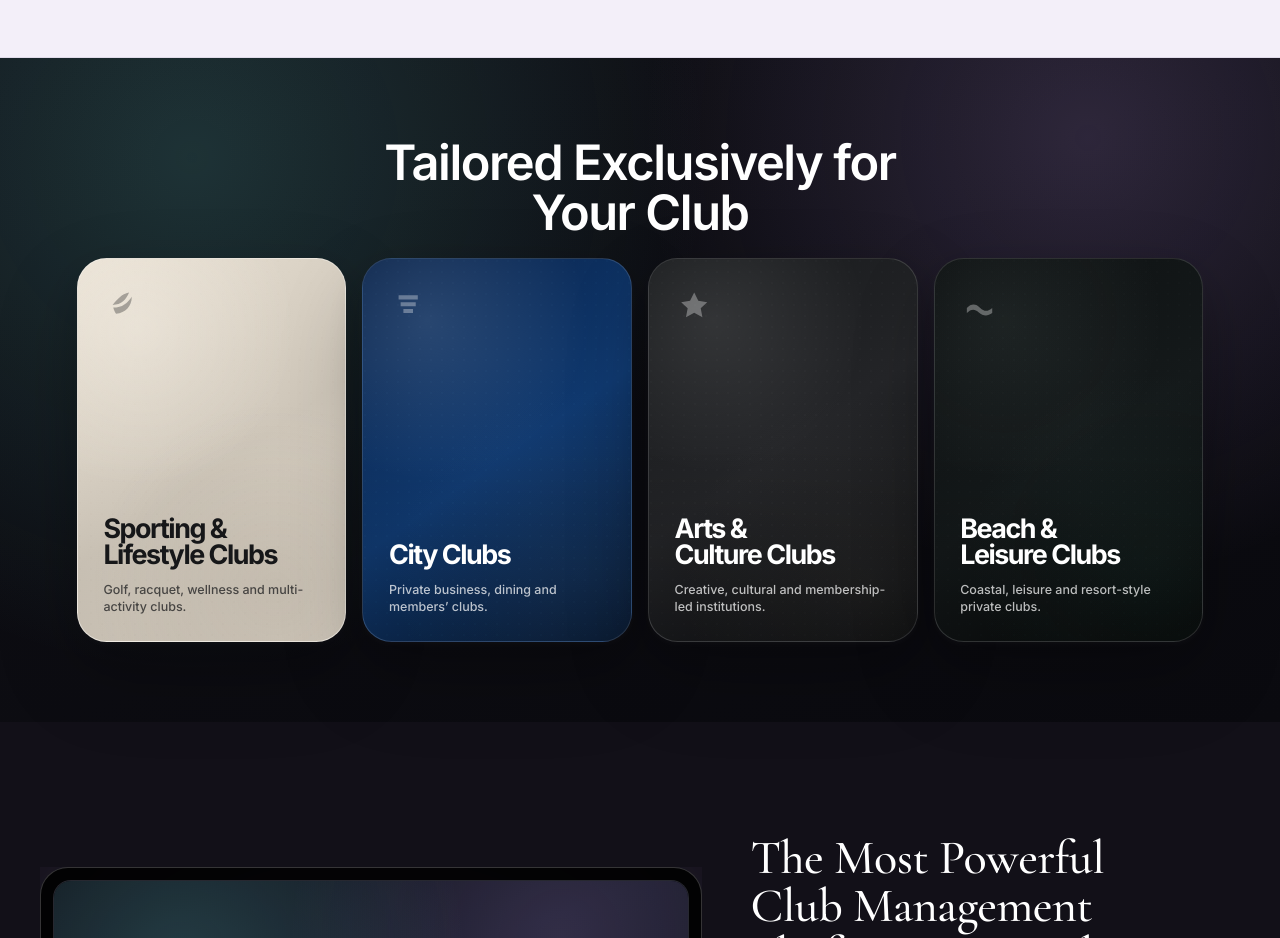
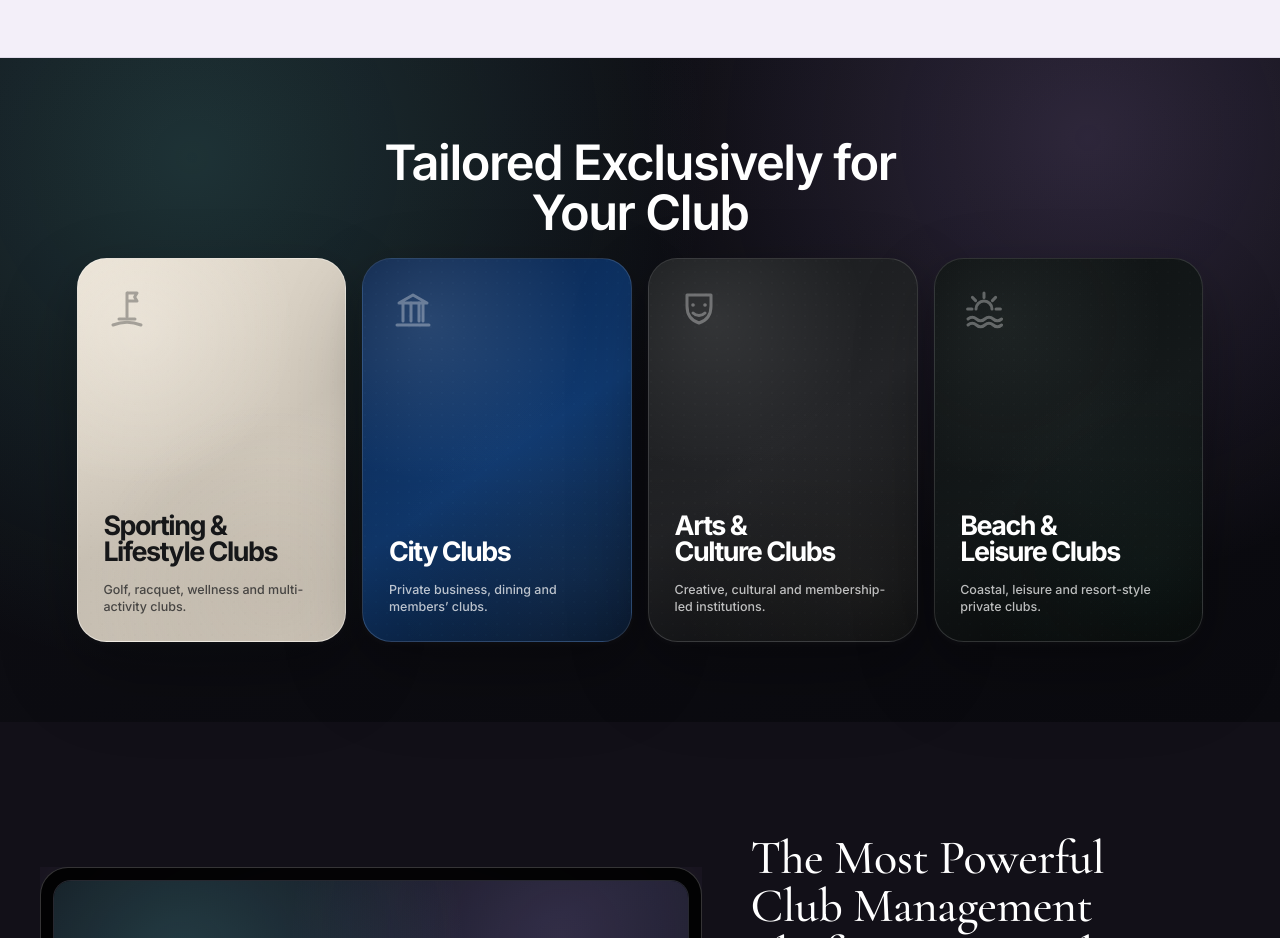
Before and after one commit to GaryPrivana/privana-website, a Next.js app: page / in a window 1280 px wide. Shown: the part 2420-3358 px from the top of the page. Built offline with nearby package versions, Linux system fonts and the light colour scheme.

Commit message:
Refine club expanding cards

```diff
--- a/app/globals.css
+++ b/app/globals.css
@@ -77,7 +77,8 @@ body {
 
 .club-expanding-composition {
   display: grid;
-  width: min(100%, 86rem);
+  width: 100%;
+  max-width: min(88vw, 86rem);
   margin-inline: auto;
   gap: 1rem;
 }
@@ -96,10 +97,12 @@ body {
   appearance: none;
   cursor: pointer;
   isolation: isolate;
-  box-shadow: 0 34px 86px rgba(0, 0, 0, 0.2),
+  box-shadow:
+    0 34px 86px rgba(0, 0, 0, 0.2),
     0 14px 42px rgba(0, 0, 0, 0.14),
     0 2px 10px rgba(255, 255, 255, 0.04);
-  transition: flex-basis 600ms cubic-bezier(0.2, 0.72, 0.2, 1),
+  transition:
+    flex-basis 600ms cubic-bezier(0.2, 0.72, 0.2, 1),
     filter 600ms cubic-bezier(0.2, 0.72, 0.2, 1),
     box-shadow 600ms cubic-bezier(0.2, 0.72, 0.2, 1);
   -webkit-tap-highlight-color: transparent;
@@ -131,7 +134,12 @@ body {
 
 .club-card-readability-gradient {
   opacity: 0;
-  background: linear-gradient(180deg, rgba(0, 0, 0, 0.08) 0%, rgba(0, 0, 0, 0.34) 48%, rgba(0, 0, 0, 0.78) 100%);
+  background: linear-gradient(
+    180deg,
+    rgba(0, 0, 0, 0.08) 0%,
+    rgba(0, 0, 0, 0.34) 48%,
+    rgba(0, 0, 0, 0.78) 100%
+  );
   transition: opacity 560ms cubic-bezier(0.2, 0.72, 0.2, 1);
 }
 
@@ -142,7 +150,11 @@ body {
 .club-card-noise {
   z-index: -1;
   opacity: 0.045;
-  background-image: radial-gradient(circle at 20% 20%, currentColor 0 1px, transparent 1px);
+  background-image: radial-gradient(
+    circle at 20% 20%,
+    currentColor 0 1px,
+    transparent 1px
+  );
   background-size: 11px 11px;
   mix-blend-mode: soft-light;
 }
@@ -154,18 +166,19 @@ body {
   width: 100%;
   flex-direction: column;
   justify-content: space-between;
-  gap: 2rem;
+  gap: clamp(2rem, 5vw, 4.25rem);
 }
 
 .club-card-mark {
-  width: clamp(2.1rem, 3vw, 3.1rem);
-  height: clamp(2.1rem, 3vw, 3.1rem);
+  width: clamp(2.7rem, 3.75vw, 3.9rem);
+  height: clamp(2.7rem, 3.75vw, 3.9rem);
   opacity: 0.32;
 }
 
 .club-card-text {
   display: grid;
-  gap: 0.85rem;
+  margin-top: auto;
+  gap: clamp(1.05rem, 1.2vw, 1.35rem);
 }
 
 .club-card-title {
@@ -194,8 +207,17 @@ body {
 }
 
 .club-card-tone-stone .club-card-glow {
-  background: radial-gradient(circle at 22% 18%, rgba(255, 250, 241, 0.3), transparent 42%),
-    radial-gradient(circle at 74% 86%, rgba(101, 93, 82, 0.115), transparent 48%),
+  background:
+    radial-gradient(
+      circle at 22% 18%,
+      rgba(255, 250, 241, 0.3),
+      transparent 42%
+    ),
+    radial-gradient(
+      circle at 74% 86%,
+      rgba(101, 93, 82, 0.115),
+      transparent 48%
+    ),
     linear-gradient(180deg, transparent 52%, rgba(31, 27, 23, 0.08));
 }
 
@@ -205,8 +227,17 @@ body {
 }
 
 .club-card-tone-blue .club-card-glow {
-  background: radial-gradient(circle at 24% 16%, rgba(190, 214, 244, 0.16), transparent 42%),
-    radial-gradient(circle at 80% 82%, rgba(57, 93, 136, 0.16), transparent 48%),
+  background:
+    radial-gradient(
+      circle at 24% 16%,
+      rgba(190, 214, 244, 0.16),
+      transparent 42%
+    ),
+    radial-gradient(
+      circle at 80% 82%,
+      rgba(57, 93, 136, 0.16),
+      transparent 48%
+    ),
     linear-gradient(180deg, transparent 50%, rgba(0, 0, 0, 0.16));
 }
 
@@ -216,8 +247,17 @@ body {
 }
 
 .club-card-tone-charcoal .club-card-glow {
-  background: radial-gradient(circle at 24% 16%, rgba(255, 255, 255, 0.1), transparent 40%),
-    radial-gradient(circle at 82% 84%, rgba(124, 119, 108, 0.1), transparent 48%),
+  background:
+    radial-gradient(
+      circle at 24% 16%,
+      rgba(255, 255, 255, 0.1),
+      transparent 40%
+    ),
+    radial-gradient(
+      circle at 82% 84%,
+      rgba(124, 119, 108, 0.1),
+      transparent 48%
+    ),
     linear-gradient(180deg, transparent 48%, rgba(0, 0, 0, 0.22));
 }
 
@@ -227,8 +267,17 @@ body {
 }
 
 .club-card-tone-teal .club-card-glow {
-  background: radial-gradient(circle at 26% 16%, rgba(190, 216, 207, 0.075), transparent 42%),
-    radial-gradient(circle at 82% 78%, rgba(53, 103, 92, 0.105), transparent 50%),
+  background:
+    radial-gradient(
+      circle at 26% 16%,
+      rgba(190, 216, 207, 0.075),
+      transparent 42%
+    ),
+    radial-gradient(
+      circle at 82% 78%,
+      rgba(53, 103, 92, 0.105),
+      transparent 50%
+    ),
     linear-gradient(180deg, transparent 48%, rgba(0, 0, 0, 0.22));
 }
 
@@ -249,7 +298,7 @@ body {
 @media (min-width: 1024px) {
   .club-expanding-composition {
     display: flex;
-    width: min(88vw, 86rem);
+    width: 100%;
     align-items: stretch;
   }
 
@@ -259,11 +308,13 @@ body {
     min-height: clamp(24rem, 29vw, 31rem);
   }
 
-  .club-expanding-composition:has(.club-expanding-card.is-expanded) .club-expanding-card {
+  .club-expanding-composition:has(.club-expanding-card.is-expanded)
+    .club-expanding-card {
     flex-basis: 21%;
   }
 
-  .club-expanding-composition:has(.club-expanding-card.is-expanded) .club-expanding-card.is-expanded {
+  .club-expanding-composition:has(.club-expanding-card.is-expanded)
+    .club-expanding-card.is-expanded {
     flex-basis: 37%;
     filter: saturate(1.03);
   }
@@ -294,7 +345,6 @@ body {
   }
 }
 
-
 @media (prefers-reduced-motion: reduce) {
   .club-expanding-card,
   .club-card-image-layer,
@@ -304,8 +354,10 @@ body {
   }
 
   @media (min-width: 1024px) {
-    .club-expanding-composition:has(.club-expanding-card.is-expanded) .club-expanding-card,
-    .club-expanding-composition:has(.club-expanding-card.is-expanded) .club-expanding-card.is-expanded {
+    .club-expanding-composition:has(.club-expanding-card.is-expanded)
+      .club-expanding-card,
+    .club-expanding-composition:has(.club-expanding-card.is-expanded)
+      .club-expanding-card.is-expanded {
       flex-basis: 25%;
     }
   }
--- a/components/club-overlapping-cards.tsx
+++ b/components/club-overlapping-cards.tsx
@@ -2,6 +2,13 @@
 
 import Image from "next/image";
 import { useState } from "react";
+
+import {
+  ArtsCultureClubIcon,
+  BeachLeisureClubIcon,
+  CityClubIcon,
+  SportingLifestyleClubIcon,
+} from "./icons";
 
 export type ClubSegment = {
   title: string;
@@ -17,22 +24,22 @@ type ClubOverlappingCardsProps = {
 const cardVisuals = [
   {
     tone: "club-card-tone-stone",
-    mark: "M28 58C42 42 54 26 76 22C68 42 54 58 28 58ZM30 66C56 66 72 52 84 34C84 62 66 80 38 84C34 78 31 72 30 66Z",
+    Icon: SportingLifestyleClubIcon,
     position: "object-[50%_42%]",
   },
   {
     tone: "club-card-tone-blue",
-    mark: "M28 30H84V42H28V30ZM34 50H78V62H34V50ZM42 70H70V82H42V70Z",
+    Icon: CityClubIcon,
     position: "object-[50%_48%]",
   },
   {
     tone: "club-card-tone-charcoal",
-    mark: "M56 22L68 46L94 50L75 68L80 94L56 81L32 94L37 68L18 50L44 46L56 22Z",
+    Icon: ArtsCultureClubIcon,
     position: "object-[52%_56%]",
   },
   {
     tone: "club-card-tone-teal",
-    mark: "M20 67C33 54 46 54 59 67C70 78 82 78 94 67V82C80 92 67 91 55 80C43 69 32 69 20 82V67Z",
+    Icon: BeachLeisureClubIcon,
     position: "object-[55%_48%]",
   },
 ];
@@ -42,14 +49,16 @@ export function ClubOverlappingCards({ segments }: ClubOverlappingCardsProps) {
   const [revealedCard, setRevealedCard] = useState<string | null>(null);
 
   return (
-    <div className="mx-auto max-w-[86rem]">
+    <div className="w-full">
       <h3 className="mx-auto max-w-[18ch] text-center text-pretty text-[2.15rem] font-semibold leading-[1.03] tracking-[-0.03em] text-white sm:text-[2.75rem] lg:text-[3.05rem]">
         Tailored Exclusively for Your Club
       </h3>
 
-      <div className="club-expanding-composition mt-3 w-full sm:mt-4 md:mt-5">
+      <div className="mx-auto w-[min(88vw,86rem)] max-w-full">
+        <div className="club-expanding-composition mt-3 sm:mt-4 md:mt-5">
           {segments.map((segment, index) => {
             const visuals = cardVisuals[index] ?? cardVisuals[0];
+            const Icon = visuals.Icon;
             const isActive = activeCard === segment.title;
             const isRevealed = isActive || revealedCard === segment.title;
 
@@ -89,22 +98,19 @@ export function ClubOverlappingCards({ segments }: ClubOverlappingCardsProps) {
                     sizes="(max-width: 767px) 92vw, (max-width: 1023px) 44vw, 38vw"
                   />
                 </span>
-              <span className="club-card-readability-gradient" aria-hidden="true" />
+                <span
+                  className="club-card-readability-gradient"
+                  aria-hidden="true"
+                />
                 <span className="club-card-glow" aria-hidden="true" />
                 <span className="club-card-noise" aria-hidden="true" />
                 <span className="club-card-content">
-                <svg
-                  className="club-card-mark"
-                  viewBox="0 0 112 112"
-                  fill="none"
-                  xmlns="http://www.w3.org/2000/svg"
-                  aria-hidden="true"
-                >
-                  <path d={visuals.mark} fill="currentColor" />
-                </svg>
+                  <Icon className="club-card-mark" aria-hidden="true" />
                   <span className="club-card-text">
                     <span className="club-card-title">{segment.title}</span>
-                  <span className="club-card-copy">{segment.supportingCopy}</span>
+                    <span className="club-card-copy">
+                      {segment.supportingCopy}
+                    </span>
                   </span>
                 </span>
               </button>
@@ -112,5 +118,6 @@ export function ClubOverlappingCards({ segments }: ClubOverlappingCardsProps) {
           })}
         </div>
       </div>
+    </div>
   );
 }
--- a/components/icons.tsx
+++ b/components/icons.tsx
@@ -1,12 +1,25 @@
-import { type SVGProps } from 'react';
+import { type SVGProps } from "react";
 
 type IconProps = SVGProps<SVGSVGElement>;
 
 export function OperationsIcon(props: IconProps) {
   return (
     <svg viewBox="0 0 24 24" fill="none" aria-hidden="true" {...props}>
-      <rect x="3" y="5" width="18" height="14" rx="2" stroke="currentColor" strokeWidth="1.5" />
-      <path d="M7 9h10M7 13h6" stroke="currentColor" strokeWidth="1.5" strokeLinecap="round" />
+      <rect
+        x="3"
+        y="5"
+        width="18"
+        height="14"
+        rx="2"
+        stroke="currentColor"
+        strokeWidth="1.5"
+      />
+      <path
+        d="M7 9h10M7 13h6"
+        stroke="currentColor"
+        strokeWidth="1.5"
+        strokeLinecap="round"
+      />
     </svg>
   );
 }
@@ -15,9 +28,25 @@ export function CrmIcon(props: IconProps) {
   return (
     <svg viewBox="0 0 24 24" fill="none" aria-hidden="true" {...props}>
       <circle cx="8" cy="8" r="3" stroke="currentColor" strokeWidth="1.5" />
-      <circle cx="16.5" cy="7.5" r="2.5" stroke="currentColor" strokeWidth="1.5" />
-      <path d="M3.5 18c1.5-2.8 3.6-4.2 6.3-4.2s4.7 1.4 6.2 4.2" stroke="currentColor" strokeWidth="1.5" strokeLinecap="round" />
-      <path d="M14 18h6" stroke="currentColor" strokeWidth="1.5" strokeLinecap="round" />
+      <circle
+        cx="16.5"
+        cy="7.5"
+        r="2.5"
+        stroke="currentColor"
+        strokeWidth="1.5"
+      />
+      <path
+        d="M3.5 18c1.5-2.8 3.6-4.2 6.3-4.2s4.7 1.4 6.2 4.2"
+        stroke="currentColor"
+        strokeWidth="1.5"
+        strokeLinecap="round"
+      />
+      <path
+        d="M14 18h6"
+        stroke="currentColor"
+        strokeWidth="1.5"
+        strokeLinecap="round"
+      />
     </svg>
   );
 }
@@ -25,8 +54,21 @@ export function CrmIcon(props: IconProps) {
 export function ReservationsIcon(props: IconProps) {
   return (
     <svg viewBox="0 0 24 24" fill="none" aria-hidden="true" {...props}>
-      <rect x="4" y="5" width="16" height="15" rx="2" stroke="currentColor" strokeWidth="1.5" />
-      <path d="M4 10h16M8 3.8v2.6M16 3.8v2.6" stroke="currentColor" strokeWidth="1.5" strokeLinecap="round" />
+      <rect
+        x="4"
+        y="5"
+        width="16"
+        height="15"
+        rx="2"
+        stroke="currentColor"
+        strokeWidth="1.5"
+      />
+      <path
+        d="M4 10h16M8 3.8v2.6M16 3.8v2.6"
+        stroke="currentColor"
+        strokeWidth="1.5"
+        strokeLinecap="round"
+      />
       <circle cx="9" cy="14" r="1" fill="currentColor" />
       <circle cx="14" cy="14" r="1" fill="currentColor" />
     </svg>
@@ -36,9 +78,28 @@ export function ReservationsIcon(props: IconProps) {
 export function MembershipIcon(props: IconProps) {
   return (
     <svg viewBox="0 0 24 24" fill="none" aria-hidden="true" {...props}>
-      <rect x="3" y="6" width="18" height="12" rx="2" stroke="currentColor" strokeWidth="1.5" />
-      <path d="M7 12h10M7 9.5h4" stroke="currentColor" strokeWidth="1.5" strokeLinecap="round" />
-      <circle cx="17" cy="14.5" r="1.5" stroke="currentColor" strokeWidth="1.5" />
+      <rect
+        x="3"
+        y="6"
+        width="18"
+        height="12"
+        rx="2"
+        stroke="currentColor"
+        strokeWidth="1.5"
+      />
+      <path
+        d="M7 12h10M7 9.5h4"
+        stroke="currentColor"
+        strokeWidth="1.5"
+        strokeLinecap="round"
+      />
+      <circle
+        cx="17"
+        cy="14.5"
+        r="1.5"
+        stroke="currentColor"
+        strokeWidth="1.5"
+      />
     </svg>
   );
 }
@@ -46,8 +107,17 @@ export function MembershipIcon(props: IconProps) {
 export function HotelIcon(props: IconProps) {
   return (
     <svg viewBox="0 0 24 24" fill="none" aria-hidden="true" {...props}>
-      <path d="M4 20V6a1 1 0 0 1 1-1h14a1 1 0 0 1 1 1v14" stroke="currentColor" strokeWidth="1.5" />
-      <path d="M9 20v-5h6v5M8 9h.01M12 9h.01M16 9h.01" stroke="currentColor" strokeWidth="1.5" strokeLinecap="round" />
+      <path
+        d="M4 20V6a1 1 0 0 1 1-1h14a1 1 0 0 1 1 1v14"
+        stroke="currentColor"
+        strokeWidth="1.5"
+      />
+      <path
+        d="M9 20v-5h6v5M8 9h.01M12 9h.01M16 9h.01"
+        stroke="currentColor"
+        strokeWidth="1.5"
+        strokeLinecap="round"
+      />
     </svg>
   );
 }
@@ -55,8 +125,17 @@ export function HotelIcon(props: IconProps) {
 export function InventoryIcon(props: IconProps) {
   return (
     <svg viewBox="0 0 24 24" fill="none" aria-hidden="true" {...props}>
-      <path d="m12 3 8 4.5v9L12 21l-8-4.5v-9L12 3Z" stroke="currentColor" strokeWidth="1.5" />
-      <path d="m12 12 8-4.5M12 12 4 7.5M12 12v9" stroke="currentColor" strokeWidth="1.5" strokeLinecap="round" />
+      <path
+        d="m12 3 8 4.5v9L12 21l-8-4.5v-9L12 3Z"
+        stroke="currentColor"
+        strokeWidth="1.5"
+      />
+      <path
+        d="m12 12 8-4.5M12 12 4 7.5M12 12v9"
+        stroke="currentColor"
+        strokeWidth="1.5"
+        strokeLinecap="round"
+      />
     </svg>
   );
 }
@@ -64,7 +143,124 @@ export function InventoryIcon(props: IconProps) {
 export function MenuIcon(props: IconProps) {
   return (
     <svg viewBox="0 0 24 24" fill="none" aria-hidden="true" {...props}>
-      <path d="M4 7h16M4 12h16M4 17h16" stroke="currentColor" strokeWidth="1.5" strokeLinecap="round" />
+      <path
+        d="M4 7h16M4 12h16M4 17h16"
+        stroke="currentColor"
+        strokeWidth="1.5"
+        strokeLinecap="round"
+      />
     </svg>
   );
 }
+
+export function SportingLifestyleClubIcon(props: IconProps) {
+  return (
+    <svg viewBox="0 0 24 24" fill="none" aria-hidden="true" {...props}>
+      <path
+        d="M5 20c4.5-1.8 9.5-1.8 14 0"
+        stroke="currentColor"
+        strokeWidth="1.5"
+        strokeLinecap="round"
+      />
+      <path
+        d="M12 4v12"
+        stroke="currentColor"
+        strokeWidth="1.5"
+        strokeLinecap="round"
+      />
+      <path
+        d="M12 4h5l-1.2 2L17 8h-5"
+        stroke="currentColor"
+        strokeWidth="1.5"
+        strokeLinejoin="round"
+      />
+      <path
+        d="M8 17h8"
+        stroke="currentColor"
+        strokeWidth="1.5"
+        strokeLinecap="round"
+      />
+    </svg>
+  );
+}
+
+export function CityClubIcon(props: IconProps) {
+  return (
+    <svg viewBox="0 0 24 24" fill="none" aria-hidden="true" {...props}>
+      <path
+        d="M4 20h16"
+        stroke="currentColor"
+        strokeWidth="1.5"
+        strokeLinecap="round"
+      />
+      <path
+        d="M5 9h14l-7-4-7 4Z"
+        stroke="currentColor"
+        strokeWidth="1.5"
+        strokeLinejoin="round"
+      />
+      <path
+        d="M7 9v9M11 9v9M15 9v9M17 9v9"
+        stroke="currentColor"
+        strokeWidth="1.5"
+        strokeLinecap="round"
+      />
+    </svg>
+  );
+}
+
+export function ArtsCultureClubIcon(props: IconProps) {
+  return (
+    <svg viewBox="0 0 24 24" fill="none" aria-hidden="true" {...props}>
+      <path
+        d="M6 5h12v5.5c0 4.5-2.5 7.4-6 8.5-3.5-1.1-6-4-6-8.5V5Z"
+        stroke="currentColor"
+        strokeWidth="1.5"
+        strokeLinejoin="round"
+      />
+      <path
+        d="M9 10h.01M15 10h.01"
+        stroke="currentColor"
+        strokeWidth="1.8"
+        strokeLinecap="round"
+      />
+      <path
+        d="M9 14c.8.8 1.8 1.2 3 1.2s2.2-.4 3-1.2"
+        stroke="currentColor"
+        strokeWidth="1.5"
+        strokeLinecap="round"
+      />
+    </svg>
+  );
+}
+
+export function BeachLeisureClubIcon(props: IconProps) {
+  return (
+    <svg viewBox="0 0 24 24" fill="none" aria-hidden="true" {...props}>
+      <path
+        d="M4 17c1.4-1.2 2.8-1.2 4.2 0s2.8 1.2 4.2 0 2.8-1.2 4.2 0 2.8 1.2 4.2 0"
+        stroke="currentColor"
+        strokeWidth="1.5"
+        strokeLinecap="round"
+      />
+      <path
+        d="M4 20c1.4-1.2 2.8-1.2 4.2 0s2.8 1.2 4.2 0 2.8-1.2 4.2 0 2.8 1.2 4.2 0"
+        stroke="currentColor"
+        strokeWidth="1.5"
+        strokeLinecap="round"
+      />
+      <path
+        d="M12 4v2.2M7.8 7.8 6.2 6.2M16.2 7.8l1.6-1.6M6 12H3.8M20.2 12H18"
+        stroke="currentColor"
+        strokeWidth="1.5"
+        strokeLinecap="round"
+      />
+      <path
+        d="M8 12a4 4 0 0 1 8 0"
+        stroke="currentColor"
+        strokeWidth="1.5"
+        strokeLinecap="round"
+      />
+    </svg>
+  );
+}
```
Also changed, not shown: 1 other file (tests, documents, lock files or other folders). Lines whose indentation alone changed are shown as unchanged.
